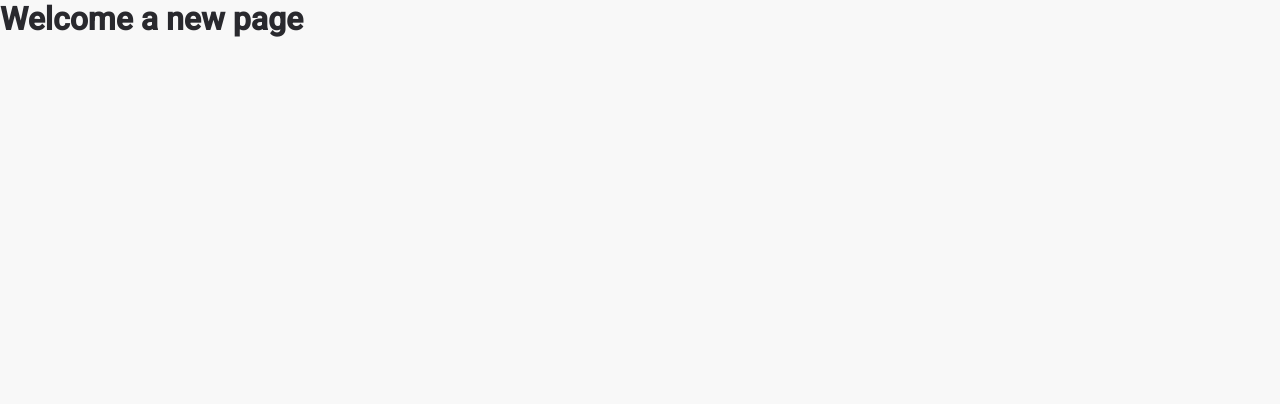
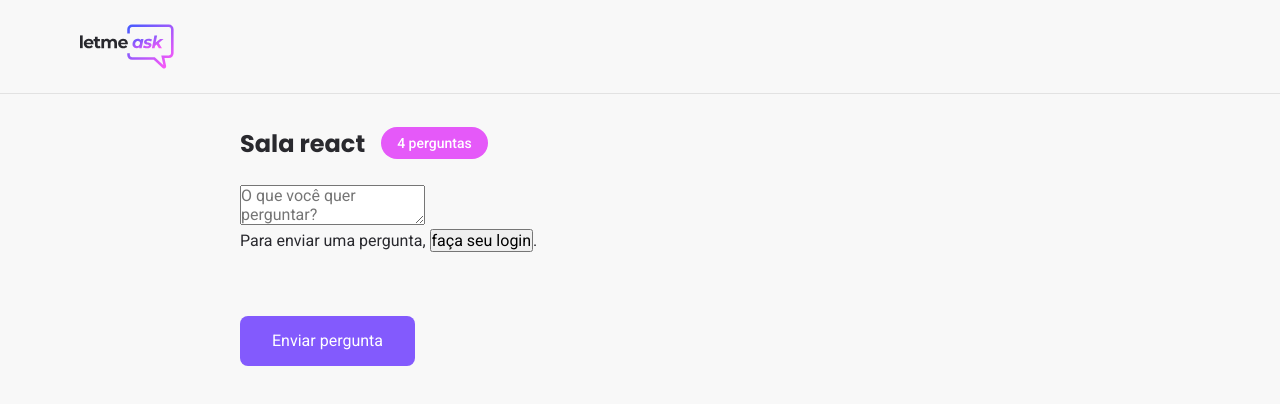
Before and after one commit to Joaovitorcgds/let-me-ask, a React (Create React App) app: page /rooms/1 in a window 1280 px wide. Shown: the top 404 px of the page. Built offline with nearby package versions, Linux system fonts and the light colour scheme; no server answers.

Commit message:
criando e estilizando a room

```diff
--- a/src/pages/Room.tsx
+++ b/src/pages/Room.tsx
@@ -1,8 +1,35 @@
+import logoImg from "../assets/images/logo.svg"
+import { Button } from "../components/Button"
+
+import "../styles/room.scss"
+
 export function Room (){
 
   return(
-    <div>
-      <h1>Welcome a new page</h1>
+    <div id="page-room">
+      <header>
+        <div className="content">
+          <img src={logoImg} alt="logo" />
+          <div></div>
+        </div>
+      </header>
+
+      <main>
+        <div className="room-title">
+          <h1>Sala react</h1>
+          <span> 4 perguntas </span>
+        </div>
+
+        <form>
+          <textarea
+          placeholder="O que você quer perguntar?"
+          />
+          <div className="form-footer">
+            <span>Para enviar uma pergunta, <button>faça seu login</button>.</span>
+            <Button type="submit">Enviar pergunta</Button>
+          </div>
+        </form>
+      </main>
     </div>
   )
 }
--- /dev/null
+++ b/src/styles/room.scss
@@ -0,0 +1,50 @@
+#page-room{
+  header{
+    padding: 24px;
+    border-bottom: 1px solid #e2e2e2;
+
+    .content{
+      max-width: 1120px;
+      margin: 0 auto;
+      display: flex;
+      justify-content: space-between;
+      align-items: center;
+
+      > img{
+      max-height: 45px;
+      }
+
+    }
+
+  }
+
+  main{
+    max-width: 800px;
+    margin: 0 auto;
+
+    .room-title{
+      margin: 32px 0 24px;
+      display: flex;
+      align-items: center;
+
+      h1{
+        font-family: "poppins", sans-serif;
+        font-size: 24px;
+        color: #29292e;
+      }
+
+      span{
+        margin-left: 16px;
+        background: #e559f9;
+        border-radius: 9999px;
+        padding: 8px 16px;
+        color: #FFF;
+        font-weight: 500;
+        font-size: 14px;
+      }
+    }
+  }
+
+
+
+}
```
